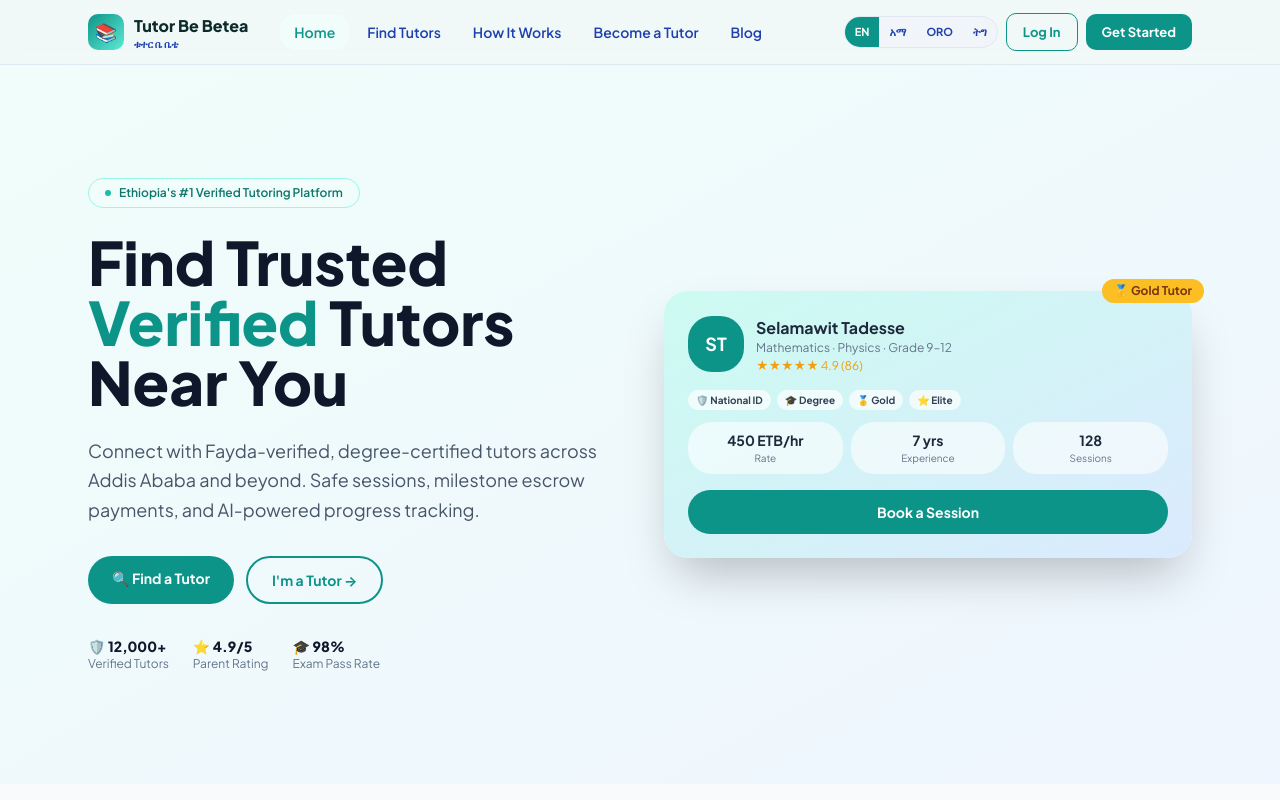
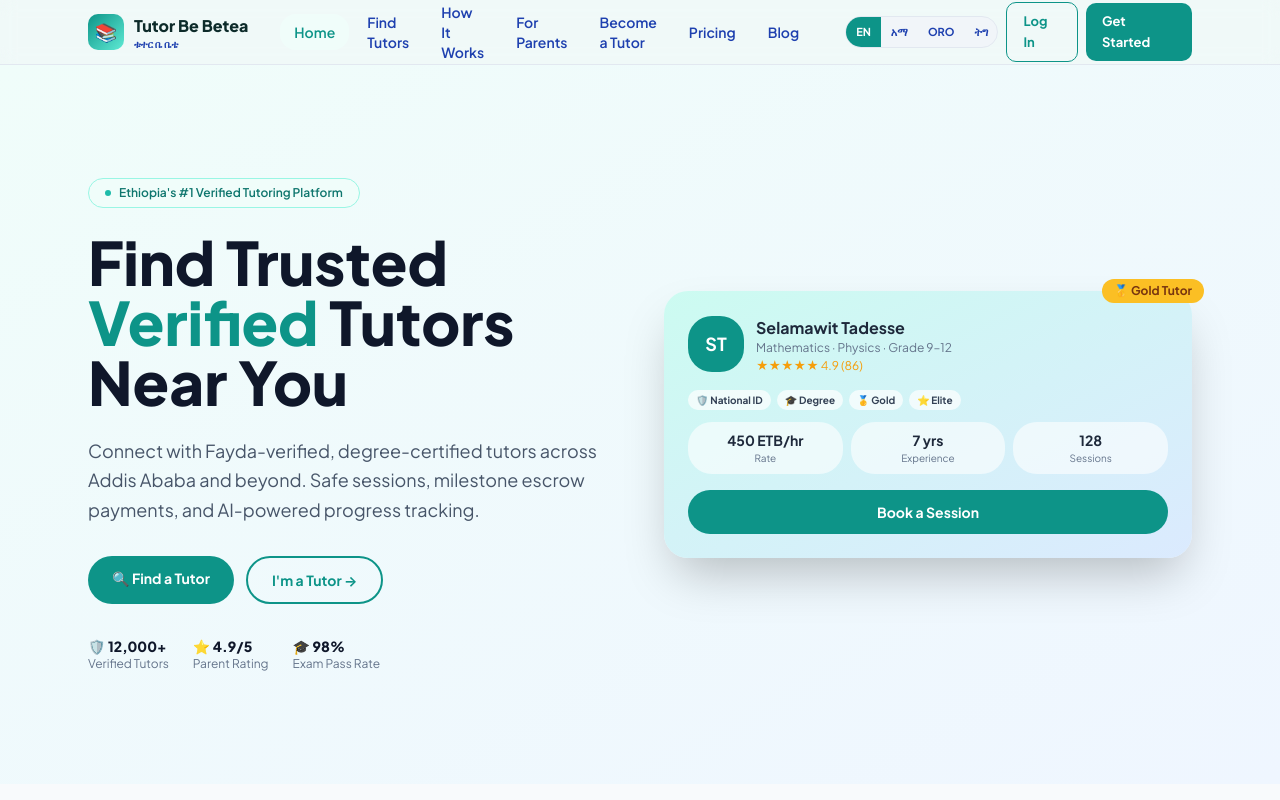
Before and after one commit to Zeordi/tutor-be-betea, a Next.js app in the folder apps/web/: page / in a window 1280 px wide. Shown: the top 800 px of the page. Built offline with nearby package versions, Linux system fonts and the light colour scheme.

Commit message:
Update Header.tsx

```diff
--- a/apps/web/components/Header.tsx
+++ b/apps/web/components/Header.tsx
@@ -8,7 +8,9 @@ const NAV = [
   { href: "/", label: "Home" },
   { href: "/tutors", label: "Find Tutors" },
   { href: "/how-it-works", label: "How It Works" },
+  { href: "/for-parents", label: "For Parents" },
   { href: "/for-tutors", label: "Become a Tutor" },
+  { href: "/pricing", label: "Pricing" },
   { href: "/blog", label: "Blog" },
 ];
 
```
